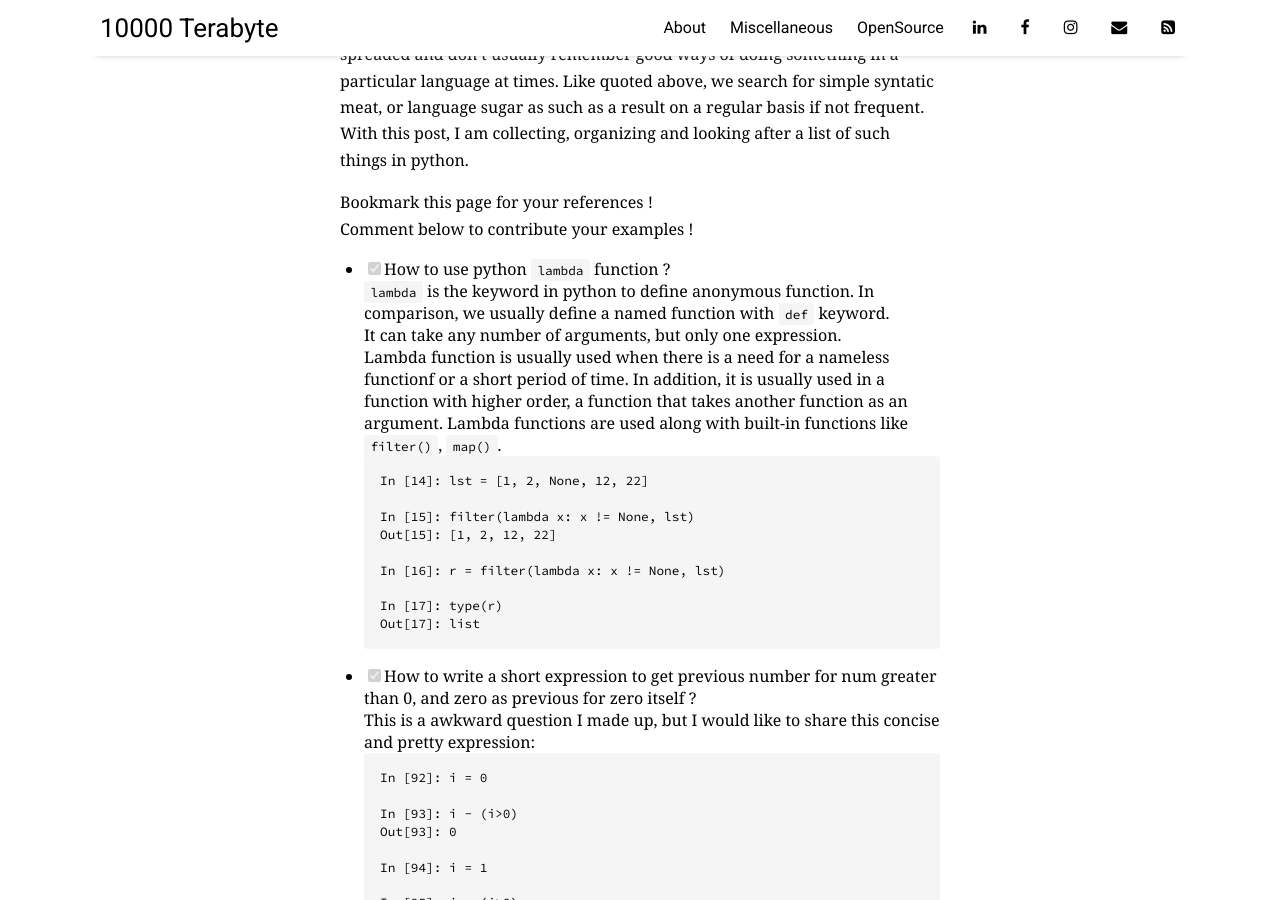
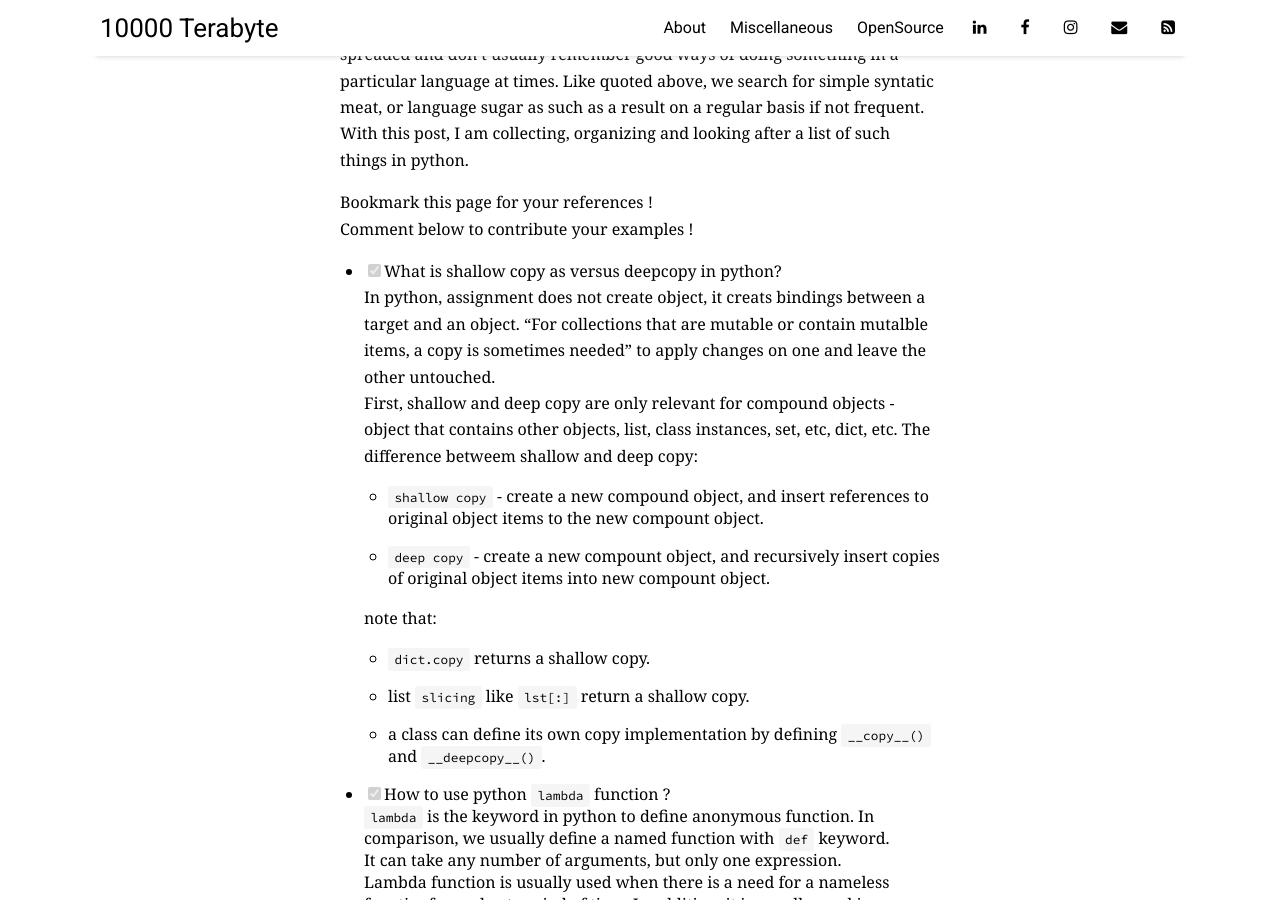
Before and after one commit to 10000TB/10000TB.github.io, a Jekyll site: the page built from _posts/2018-03-12-blog-series-python-A-Curated-List-Those-Python-How-To-You-Search-Frequently-in-Your-Daily-Programming.md, in a window 1280 px wide and 900 px high, scrolled down 535 px. Built offline with Jekyll 4.4.1, drawn with Linux system fonts in a browser that asks for light colours; nearby versions of some CDN libraries; comment, search, counter and statistics services are not loaded.

Commit message:
Added new entry on shallow/deep copy into python How-Tos.

```diff
--- a/_posts/2018-03-12-blog-series-python-A-Curated-List-Those-Python-How-To-You-Search-Frequently-in-Your-Daily-Programming.md
+++ b/_posts/2018-03-12-blog-series-python-A-Curated-List-Those-Python-How-To-You-Search-Frequently-in-Your-Daily-Programming.md
@@ -13,6 +13,20 @@ Often times, when we work with different languages, our attentionn is spreaded a
 
 Bookmark this page for your references !
 Comment below to contribute your examples !
+
+- [x] What is shallow copy as versus deepcopy in python?
+  In python, assignment does not create object, it creats bindings between a target and an object. "For collections that are mutable or contain mutalble items, a copy is sometimes needed" to apply changes on one and leave the other untouched.
+  First, shallow and deep copy are only relevant for compound objects - object that contains other objects, list, class instances, set, etc, dict, etc.
+  The difference betweem shallow and deep copy:
+
+  * `shallow copy` - create a new compound object, and insert references to original object items to the new compount object.
+  * `deep copy` - create a new compount object, and recursively insert copies of original object items into new compount object.
+
+  note that:
+  * `dict.copy` returns a shallow copy.
+  * list `slicing` like `lst[:]` return a shallow copy.
+  * a class can define its own copy implementation by defining `__copy__()` and `__deepcopy__()`.
+
 
 - [x] How to use python `lambda` function ?
   `lambda` is the keyword in python to define anonymous function. In comparison, we usually define a named function with `def` keyword.
```
Also changed, not shown: _posts/ToDo/2018-03-15-blog-series-Be-in-the-know-the-builtin-data-structures-in-python.md (deleted, +0 -6 lines).
